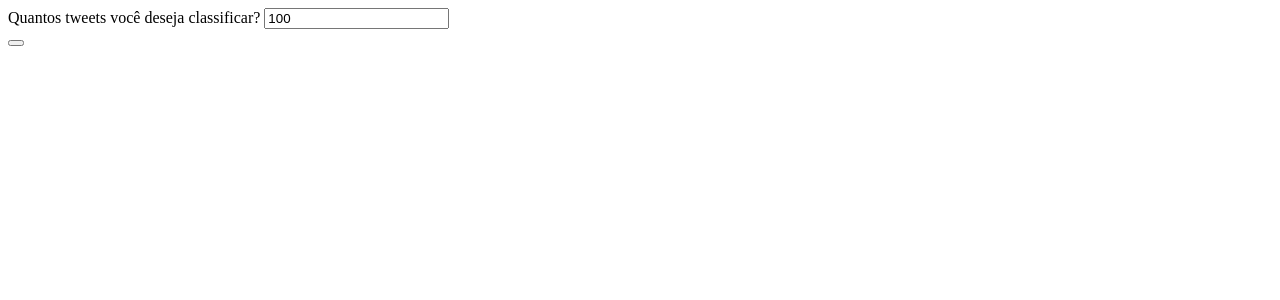
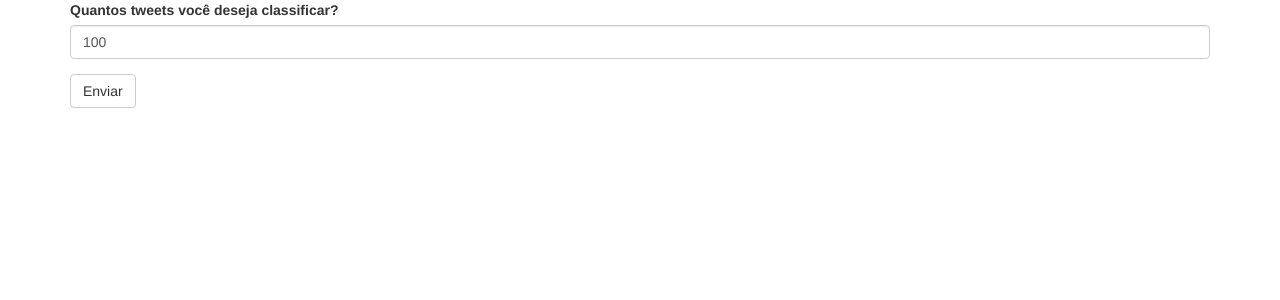
Before and after one commit to romaolucas/manual-classifier-helper, a Django app: page / in a window 1280 px wide. Shown: the top 300 px of the page. Run offline with Django 3.2, Linux system fonts and the light colour scheme; some libraries are stand-ins or nearby versions.

Commit message:
starting view

```diff
--- a/classification/templates/classification/index.html
+++ b/classification/templates/classification/index.html
@@ -8,6 +8,6 @@
         <label for="tweets-to-be-reviewed">Quantos tweets você deseja classificar? </label>
         <input type="number" class="form-control" value="100" id="tweets-amount" name="tweets-amount" />
     </div>
-    <button type="submit" class="btn btn-default">
+    <button type="submit" class="btn btn-default">Enviar</button>
 </form>
 {% endblock %}
--- a/templates/base.html
+++ b/templates/base.html
@@ -5,11 +5,11 @@
         <meta charset="UTF-8">
         <meta name="viewport" content="width=device-width, initial-scale=1, maximum-scale=1">
         {% load static %}
-        <link rel="{% static "css/bootstrap.min.css" %}" rel="stylesheet" />
+        <link rel="stylesheet" href="{% static "css/bootstrap.min.css" %}" />
         <title>{% block title %}Meu titulo TOP {% endblock %} </title>
     </head>
     <body>
-        <div id="container">
+        <div class="container">
             {% block content %}
             {% endblock %}
         </div>
```
